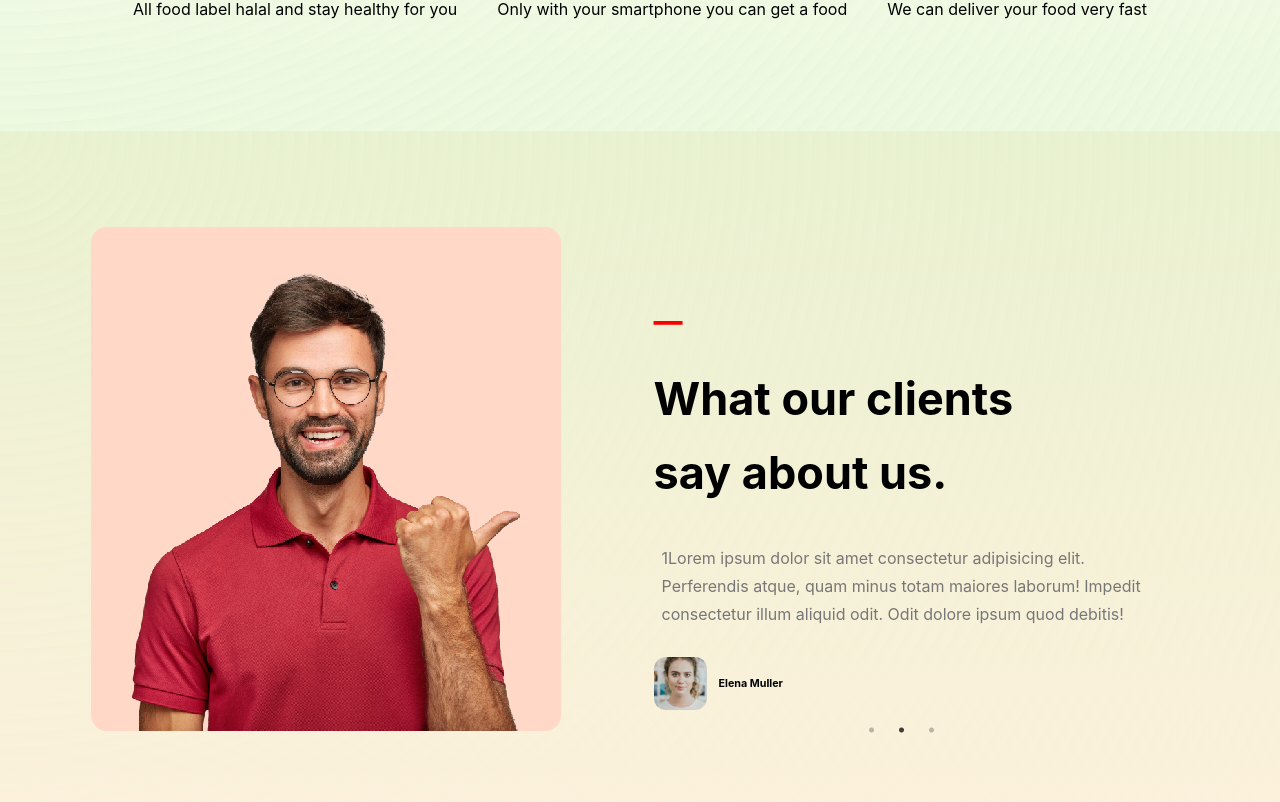
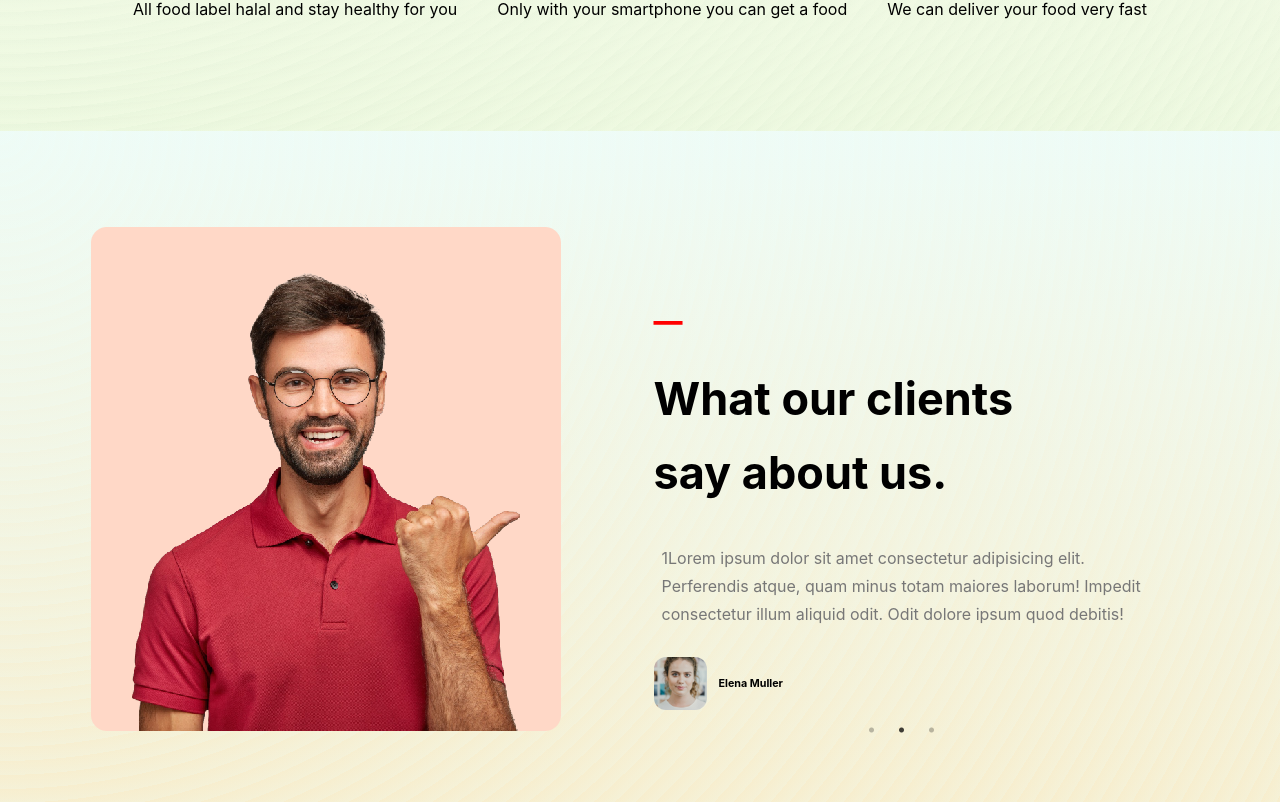
Before and after one commit to JIMMY-YA0/BurgerMax, a Next.js app: page / in a window 1280 px wide. Shown: the part 1418-2220 px from the top of the page. Built offline with nearby package versions, Linux system fonts and the light colour scheme; no server answers; the database is empty.

Commit message:
split menu into a separte page

```diff
--- a/components/Navbar.jsx
+++ b/components/Navbar.jsx
@@ -26,7 +26,7 @@ const Navbar = () => {
           </Link>
 
           <li className={styles.listItem}>
-            <Link href="../#menu">Menu</Link>
+            <Link href="../menu">Menu</Link>
           </li>
           <li className={styles.logo}>
             <Image src="/img/LOGO.png" alt="" width="100" height="100" />
--- a/pages/index.js
+++ b/pages/index.js
@@ -1,14 +1,12 @@
 import axios from "axios";
 import Head from "next/head";
 import Featured from "../components/Featured";
-import BurgerList from "../components/BurgerList";
 import styles from "../styles/Home.module.css";
 import Services from "../components/Services";
 import Testimonial from "../components/Testimonial";
 
 axios.defaults.baseURL = process.env.PROD_URL;
-
-export default function Home({ burgerList, admin }) {
+export default function Home() {
   return (
     <div className={styles.container}>
       <Head>
@@ -19,24 +17,6 @@ export default function Home({ burgerList, admin }) {
       <Featured />
       <Services />
       <Testimonial />
-      <BurgerList burgerList={burgerList} />
     </div>
   );
 }
-
-export const getServerSideProps = async (ctx) => {
-  const myCookie = ctx.req?.cookies || "";
-  let admin = false;
-
-  if (myCookie.token === process.env.TOKEN) {
-    admin = true;
-  }
-
-  const res = await axios.get(`/api/products`);
-  return {
-    props: {
-      burgerList: res.data,
-      admin,
-    },
-  };
-};
--- a/pages/product/[id].jsx
+++ b/pages/product/[id].jsx
@@ -71,7 +71,7 @@ const Product = ({ burger }) => {
   };
   return (
     <div className={styles.container}>
-      <Link href="../#menu" passHref>
+      <Link href="../menu" passHref>
         <ArrowBack className={styles.back} />
       </Link>
       <div className={styles.left}>
--- a/styles/Testimonial.module.css
+++ b/styles/Testimonial.module.css
@@ -2,9 +2,9 @@
   width: 100%;
   position: relative;
   padding: 6rem 0;
-  background-color: rgb(253, 240, 220);
-  background-image: repeating-radial-gradient(circle at 0 0, transparent 0, #f8f8d832 0.875rem),
-    repeating-linear-gradient(#b8f3b451, #f5fff000);
+  background-color: blanchedalmond;
+  background-image: repeating-radial-gradient(circle at 0 0, transparent 0, #ecfefc32 0.875rem),
+    repeating-linear-gradient(#ecfefcde, #c7fcc521);
 }
 
 .wrapper {
```
Also changed, not shown: pages/menu/index.jsx (added, +21 -0 lines).
